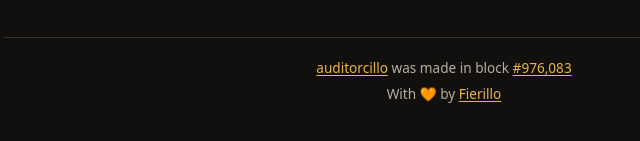
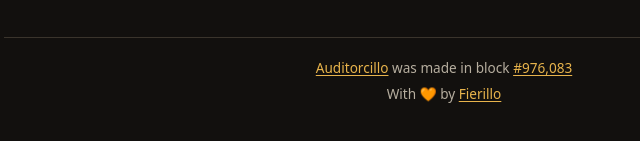
Before and after one commit to Fierillo/auditorcillo, a website: page site/index.html in a window 1280 px wide. Shown: the part 3411-3552 px from the top of the page, 196-836 px from the left. Drawn offline with Linux system fonts and the light colour scheme.

Commit message:
style(site): capitalize the project name in the footer

```diff
--- a/site/i18n.js
+++ b/site/i18n.js
@@ -32,7 +32,7 @@ export const MESSAGES = {
     faqSourceQ: 'Is the code open?',
     faqSourceA: 'Yes. Auditorcillo is a public project under the MIT license.',
     faqSourceLink: 'Source on GitHub',
-    footerBlock: '[project]auditorcillo[/project] was made in block [block]#{height}[/block]',
+    footerBlock: '[project]Auditorcillo[/project] was made in block [block]#{height}[/block]',
     footerCredit: 'With 🧡 by [author]Fierillo[/author]',
     openMintSite: 'Open {name} website',
     scoreOutOfTen: '{score}/10',
@@ -95,7 +95,7 @@ export const MESSAGES = {
     faqSourceQ: '¿El código es abierto?',
     faqSourceA: 'Sí. Auditorcillo es un proyecto público con licencia MIT.',
     faqSourceLink: 'Código en GitHub',
-    footerBlock: '[project]auditorcillo[/project] fue hecho en el bloque [block]#{height}[/block]',
+    footerBlock: '[project]Auditorcillo[/project] fue hecho en el bloque [block]#{height}[/block]',
     footerCredit: 'Con 🧡 por [author]Fierillo[/author]',
     openMintSite: 'Abrir el sitio de {name}',
     scoreOutOfTen: '{score}/10',
--- a/site/index.html
+++ b/site/index.html
@@ -620,7 +620,7 @@
     </details>
   </section>
   <footer class="site-footer">
-    <p id="footer-block"><a href="https://github.com/Fierillo/auditorcillo" target="_blank" rel="noopener noreferrer">auditorcillo</a> was made in block <a href="https://mempool.space/block/000000000000000000020655834cd975ec2b84b30a0e9c0fc95c93fd189e8161" target="_blank" rel="noopener noreferrer">#976,083</a></p>
+    <p id="footer-block"><a href="https://github.com/Fierillo/auditorcillo" target="_blank" rel="noopener noreferrer">Auditorcillo</a> was made in block <a href="https://mempool.space/block/000000000000000000020655834cd975ec2b84b30a0e9c0fc95c93fd189e8161" target="_blank" rel="noopener noreferrer">#976,083</a></p>
     <p id="footer-credit">With 🧡 by <a href="https://github.com/Fierillo" target="_blank" rel="noopener noreferrer">Fierillo</a></p>
   </footer>
   </div>
```
